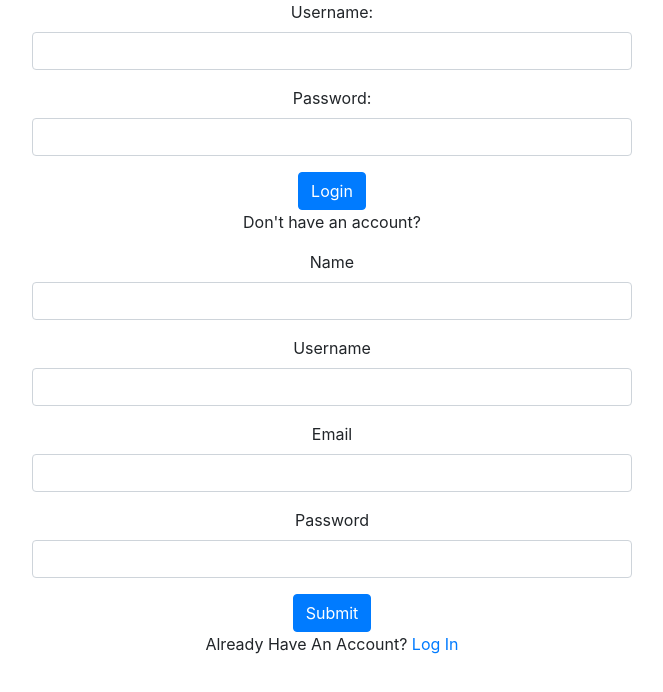
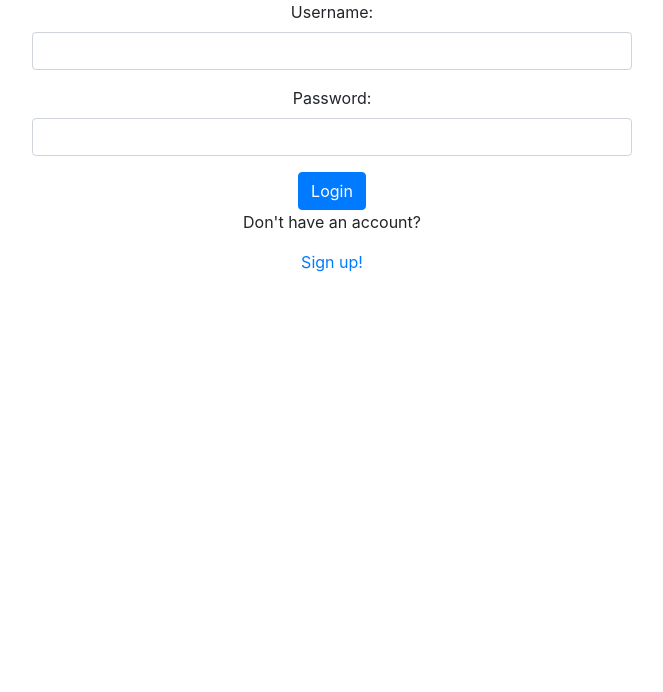
Before and after one commit to safe-space-build-week/FE, a React (Create React App) app in the folder safe-space/: page / in a window 1280 px wide. Shown: the top 692 px of the page, without its empty margins (308-971 px from the left). Built offline with nearby package versions, Linux system fonts and the light colour scheme.

Commit message:
working with BE to sync pulls/posts

```diff
--- a/safe-space/src/App.js
+++ b/safe-space/src/App.js
@@ -4,6 +4,7 @@ import LoginForm from "./components/Login";
 import "./App.css";
 import Dashboard from "./components/Dashboard";
 import PrivateRoute from './components/PrivateRoute';
+import SignUpForm from './components/SignUpForm';
 
 
 class App extends React.Component {
@@ -11,6 +12,7 @@ class App extends React.Component {
     return (
       <div className="App">
         <Route path="/" component={LoginForm} />
+        <Route path="/signup" component={SignUpForm} />
         <PrivateRoute exact path="/dashboard" component={Dashboard} />
 
       </div>
--- a/safe-space/src/actions/index.js
+++ b/safe-space/src/actions/index.js
@@ -65,7 +65,7 @@ export const deleteMessage = id => dispatch => {
     });
 };
 
-export const registerUser = (creds) => dispatch => {
+export const registerUser = creds => dispatch => {
     dispatch({ type: REGISTER_USER })
     return axios.post('https://safespaceapp.herokuapp.com/user/register', creds)
       .then(res => {
--- a/safe-space/src/components/Login.js
+++ b/safe-space/src/components/Login.js
@@ -5,7 +5,8 @@ import { connect } from "react-redux";
 import styled from "styled-components";
 import { login } from '../actions';
 import { Route, Link } from 'react-router-dom';
-import SignUpForm from "./SignUpForm";
+import SignUpForm from './SignUpForm'
+
 
 const StyledLogin = styled(Form)`
   max-width: 600px;
@@ -66,7 +67,11 @@ class LoginForm extends React.Component {
             ) : (
               'Login'
                 )}</Button>
-            <p>Don't have an account? </p><Route render={() => <Link to="/signup">Sign Up!</Link>} component={SignUpForm} />
+            <p>Don't have an account? </p> <Link to="/signup" >Sign up!</Link>
+
+
+
+
       </StyledLogin>
     );
   }
--- a/safe-space/src/components/SignUpForm.js
+++ b/safe-space/src/components/SignUpForm.js
@@ -1,17 +1,20 @@
 import React from "react";
 import { Button, Form, FormGroup, Label, Input } from "reactstrap";
-import { Route, Link } from 'react-router-dom';
-import Loader from 'react-loader-spinner';
-import { connect } from 'react-redux';
-import {registerUser} from '../actions'
+import { Route, Link } from "react-router-dom";
+import Loader from "react-loader-spinner";
+import { connect } from "react-redux";
+import { registerUser } from "../actions";
 
 class SignUpForm extends React.Component {
   state = {
+
       name: "",
       username: "",
       email: "",
-    password: "",
-    isRegistering: false
+      password: ""
+
+
+
   };
   handleSubmit = e => {
     e.preventDefault();
@@ -37,7 +40,7 @@ class SignUpForm extends React.Component {
             <Input type="name" value={name} onChange={this.handleChange} />
           </FormGroup>
           <FormGroup>
-            <Label for="username">Username</Label>
+            <Label>Username</Label>
             <Input
               type="username"
               value={username}
@@ -45,15 +48,11 @@ class SignUpForm extends React.Component {
             />
           </FormGroup>
           <FormGroup>
-            <Label for="email">Email</Label>
-            <Input
-              type="email"
-              value={email}
-              onChange={this.handleChange}
-            />
+            <Label>Email</Label>
+            <Input type="email" value={email} onChange={this.handleChange} />
           </FormGroup>
           <FormGroup>
-            <Label for="password">Password</Label>
+            <Label>Password</Label>
             <Input
               value={password}
               onChange={this.handleChange}
```
Lines whose indentation alone changed are shown as unchanged.
